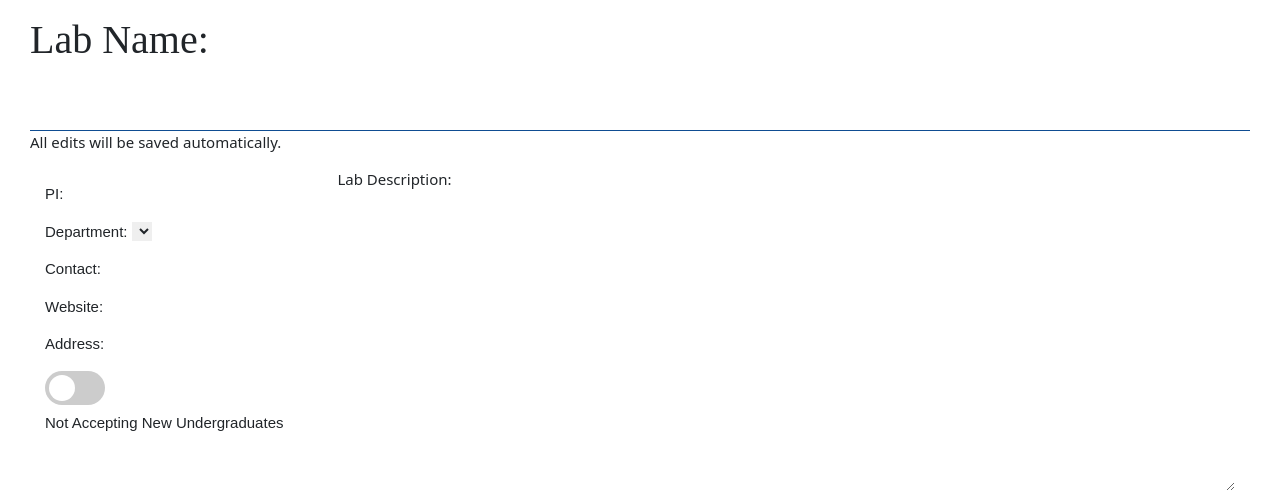
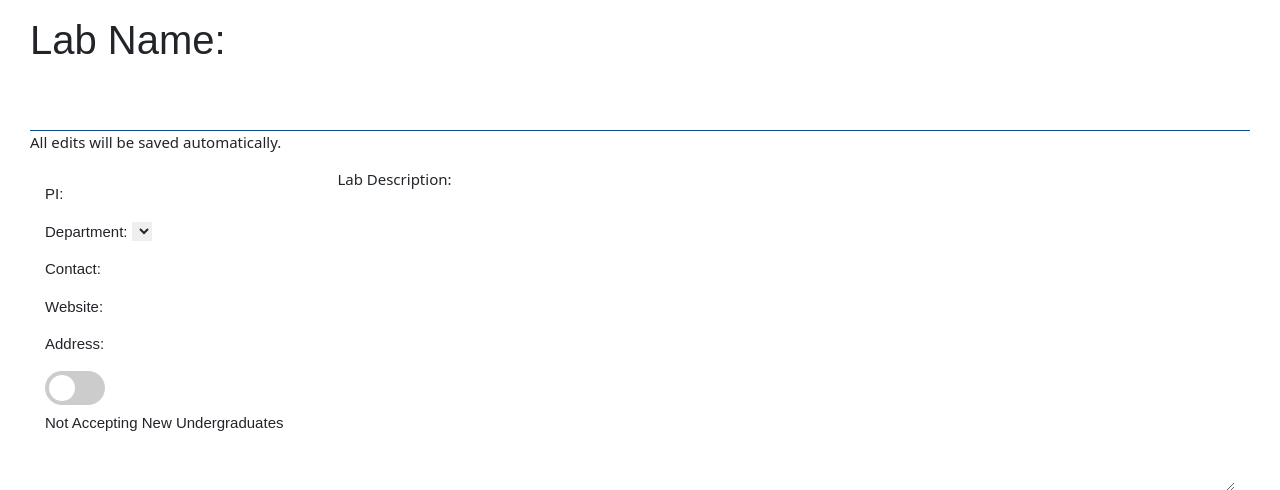
Before and after one commit to kindalime/RDB, a Django app: page /lab/create/ in a window 1280 px wide. Shown: the part 53-543 px from the top of the page. Run offline with Django 3.2, Linux system fonts and the light colour scheme; the visitor is signed in with stand-in values (Sample User, id 1); lists and menus that the app fills with data are empty.

Commit message:
Update styles.css

```diff
--- a/static/styles.css
+++ b/static/styles.css
@@ -90,7 +90,7 @@ html {
 
 .header2{
     font-size: 40px;
-    font-family: "YaleNew", Roman;
+    font-family:  "Poppins-light", sans-serif;
 }
 
 .header3{
```
